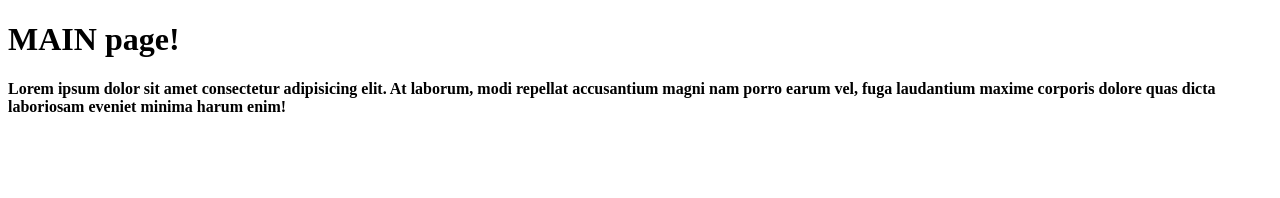
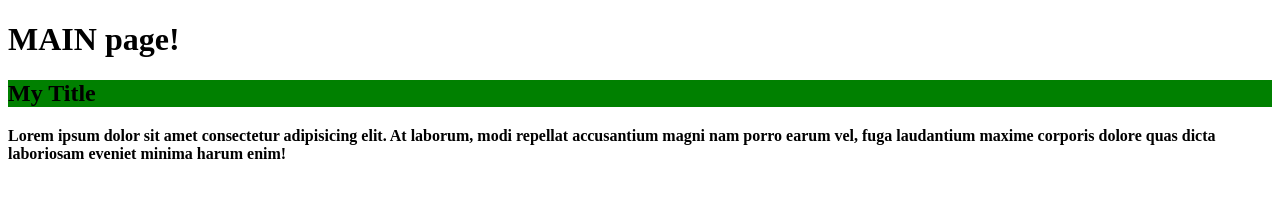
Before and after one commit to vetaluga/t2, a plain HTML site: page index.html in a window 1280 px wide. Drawn offline with Linux system fonts and the light colour scheme.

Commit message:
add h2 with styles

```diff
--- a/index.html
+++ b/index.html
@@ -7,6 +7,7 @@
 </head>
 <body>
     <h1>MAIN page!</h1>
+    <h2 style="background: green;">My Title</h2>
     <b>Lorem ipsum dolor sit amet consectetur adipisicing elit. At laborum, modi repellat accusantium magni nam porro earum vel, fuga laudantium maxime corporis dolore quas dicta laboriosam eveniet minima harum enim!</b>
 </body>
 </html>
```
